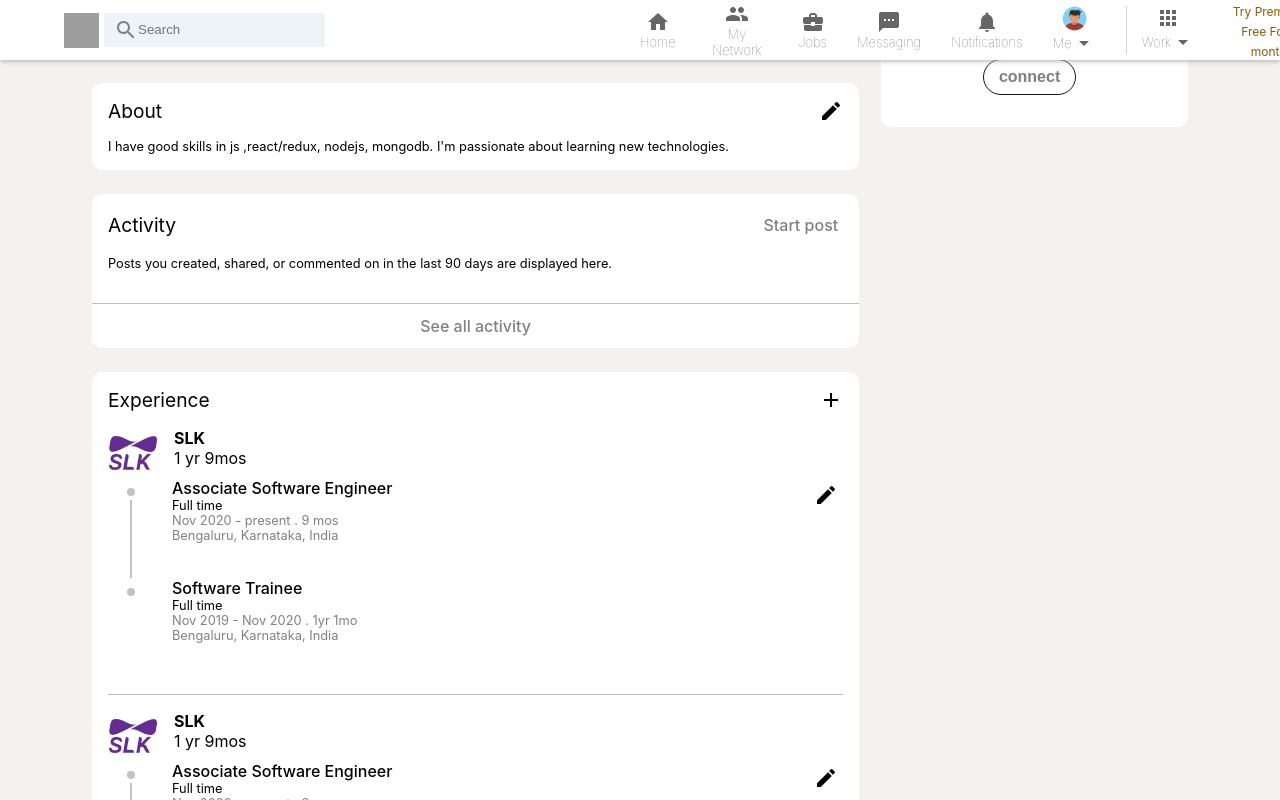
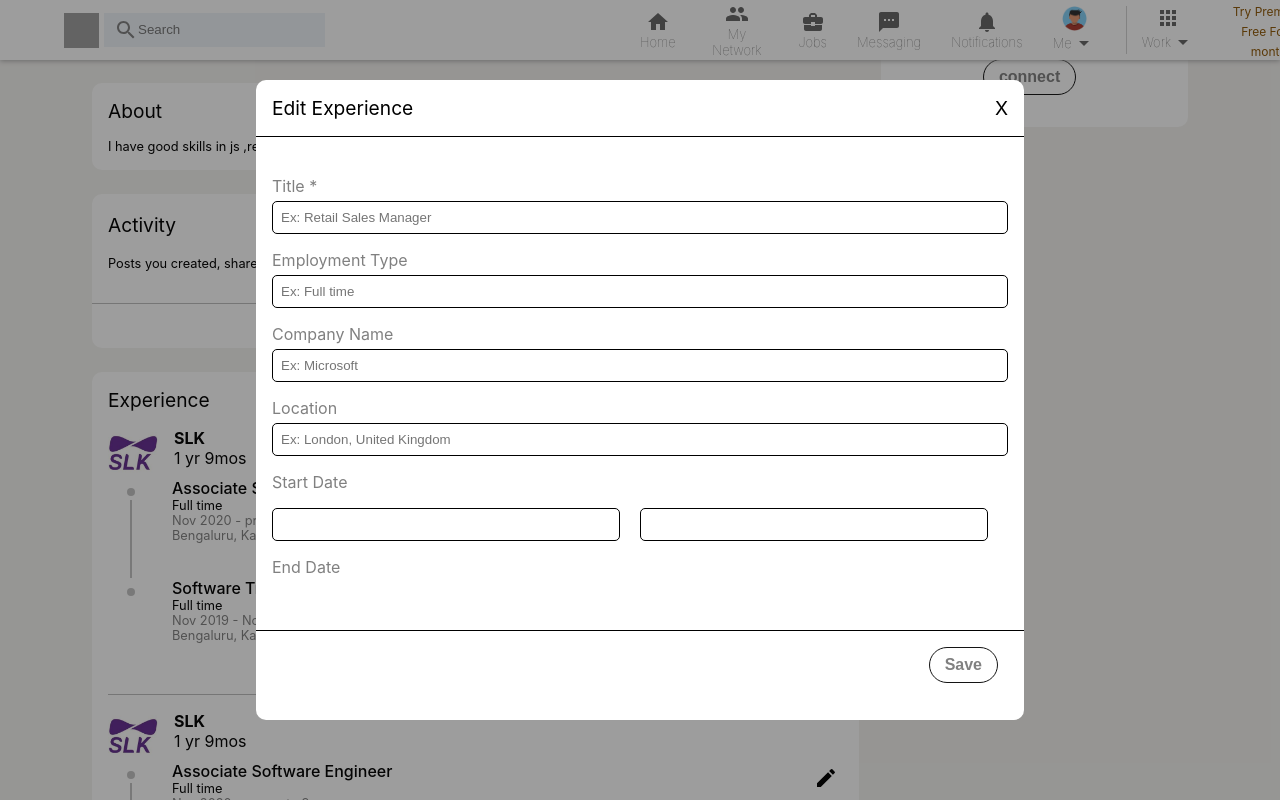
Before and after one commit to natesh245/Linkedin-clone-Ui, a React (Create React App) app: page / in a window 1280 px wide. Both pictures are taken after a click on the icon 831 px from the left and 1420 px from the top of the page. Shown: the part 1020-1820 px from the top of the page. Built offline with nearby package versions, Linux system fonts and the light colour scheme; grey boxes are pictures that could not be loaded.

Commit message:
added EditEducation and EditExperience

```diff
--- /dev/null
+++ b/src/Components/Profile/Education/Edit/EditEducation.css
@@ -0,0 +1,62 @@
+.edit-edu {
+  width: 100%;
+  padding: 1rem;
+}
+
+.edit-edu div.name {
+  display: flex;
+  justify-content: space-between;
+}
+
+.start-date-container .start-date,
+.end-date-container .end-date {
+  display: flex;
+
+  justify-content: flex-start;
+}
+
+.edit-edu label {
+  color: gray;
+  display: block;
+  text-align: left;
+  margin-bottom: 5px;
+}
+
+.edit-edu input {
+  width: 100%;
+
+  padding: 0.5rem;
+  border-radius: 5px;
+  border: 1px solid black;
+  outline: none;
+}
+
+.start-date input,
+.end-date input {
+  width: 50%;
+  margin-right: 20px;
+}
+
+.edit-edu input:focus {
+  outline: auto;
+}
+
+.description,
+.activity-and-societies {
+  position: relative;
+  margin: 1rem 0;
+}
+
+.description textarea,
+.activity-and-societies textarea {
+  /* position: absolute;
+    top: 10;
+    left: 0; */
+  resize: none;
+  width: 100%;
+  height: 100%;
+}
+
+.edit-edu div {
+  margin: 1rem 0;
+}
--- /dev/null
+++ b/src/Components/Profile/Education/Edit/EditEducation.js
@@ -0,0 +1,68 @@
+import React from "react";
+import "./EditEducation.css";
+
+function EditEducation(props) {
+  return (
+    <div className="edit-edu">
+      <div className="school">
+        <label htmlFor="schoolinput">School *</label>
+        <input
+          type="text"
+          id="school-input"
+          placeholder="Ex: Boston University"
+        ></input>
+      </div>
+      <div className="degree">
+        <label htmlFor="degree-input">Degree</label>
+        <input
+          type="text"
+          id="degree-input"
+          placeholder="Ex: Bachelor's"
+        ></input>
+      </div>
+      <div className="field-of-study">
+        <label htmlFor="field-of-study">Field Of Study</label>
+        <input
+          type="text"
+          id="field-of-study"
+          placeholder="Ex: Business"
+        ></input>
+      </div>
+      <div className="start-date-container">
+        <label htmlFor="start-date">Start Date</label>
+        <div className="start-date">
+          <input type="text" id="start-month"></input>
+          <input type="text" id="start-year"></input>
+        </div>
+      </div>
+      <div className="end-date-container">
+        <label htmlFor="end-date">End Date</label>
+        <div className="end-date">
+          <input type="text" id="end-month"></input>
+          <input type="text" id="end-year"></input>
+        </div>
+      </div>
+
+      <div className="grade">
+        <label htmlFor="grade-input">Grade </label>
+        <input id="grade-input" type="text"></input>
+      </div>
+      <div className="activity-and-societies">
+        <label htmlFor="activity-and-societies-input">
+          Activities And Societies
+        </label>
+        <textarea
+          id="activity-and-societies-input"
+          rows="1"
+          cols="60"
+        ></textarea>
+      </div>
+      <div className="description">
+        <label htmlFor="description-input">Description</label>
+        <textarea id="description-input" rows="1" cols="60"></textarea>
+      </div>
+    </div>
+  );
+}
+
+export default EditEducation;
--- a/src/Components/Profile/Education/Education.js
+++ b/src/Components/Profile/Education/Education.js
@@ -1,6 +1,9 @@
+import React, { useState } from "react";
 import "./Education.css";
 import AddIcon from "@material-ui/icons/Add";
 import CreateIcon from "@material-ui/icons/Create";
+import Dialog from "../../Dialog/Dialog";
+import EditEducation from "./Edit/EditEducation";
 
 const education = [
   {
@@ -15,11 +18,20 @@ const education = [
 ];
 
 function Education() {
+  const [isDialogOpen, setIsDialogOpen] = useState(false);
   return (
     <div className="profile-education">
       <div className="education-heading">
         <h2>Education</h2>
-        <AddIcon />
+        <AddIcon onClick={() => setIsDialogOpen(true)} />
+
+        <Dialog
+          title="Edit Education"
+          isOpen={isDialogOpen}
+          setIsDialogOpen={setIsDialogOpen}
+        >
+          <EditEducation />
+        </Dialog>
       </div>
       <div className="education-content">
         {education.map((edu) => {
--- /dev/null
+++ b/src/Components/Profile/Experience/EditExperience/EditExperience.css
@@ -0,0 +1,55 @@
+.edit-exp {
+  width: 100%;
+  padding: 1rem;
+}
+
+.start-date-container .start-date,
+.end-date-container .end-date {
+  display: flex;
+
+  justify-content: flex-start;
+}
+
+.edit-exp label {
+  color: gray;
+  display: block;
+  text-align: left;
+  margin-bottom: 5px;
+}
+
+.edit-exp input {
+  width: 100%;
+
+  padding: 0.5rem;
+  border-radius: 5px;
+  border: 1px solid black;
+  outline: none;
+}
+
+.start-date input,
+.end-date input {
+  width: 50%;
+  margin-right: 20px;
+}
+
+.edit-exp input:focus {
+  outline: auto;
+}
+
+.description {
+  position: relative;
+  margin: 1rem 0;
+}
+
+.description textarea {
+  /* position: absolute;
+      top: 10;
+      left: 0; */
+  resize: none;
+  width: 100%;
+  height: 100%;
+}
+
+.edit-exp div {
+  margin: 1rem 0;
+}
--- /dev/null
+++ b/src/Components/Profile/Experience/EditExperience/EditExperience.js
@@ -0,0 +1,71 @@
+import React from "react";
+import "./EditExperience.css";
+
+function EditExperience(props) {
+  return (
+    <div className="edit-exp">
+      <div className="title">
+        <label htmlFor="title-input">Title *</label>
+        <input
+          type="text"
+          id="title-input"
+          placeholder="Ex: Retail Sales Manager"
+        ></input>
+      </div>
+      <div className="employment-type">
+        <label htmlFor="employment-type-input">Employment Type</label>
+        <input
+          type="text"
+          id="employment-type-input"
+          placeholder="Ex: Full time"
+        ></input>
+      </div>
+      <div className="company-name">
+        <label htmlFor="company-name">Company Name</label>
+        <input
+          type="text"
+          id="company-name"
+          placeholder="Ex: Microsoft"
+        ></input>
+      </div>
+      <div className="location">
+        <label htmlFor="location">Location</label>
+        <input
+          type="text"
+          id="location"
+          placeholder="Ex: London, United Kingdom"
+        ></input>
+      </div>
+      <div className="start-date-container">
+        <label htmlFor="start-date">Start Date</label>
+        <div className="start-date">
+          <input type="text" id="start-month"></input>
+          <input type="text" id="start-year"></input>
+        </div>
+      </div>
+      <div className="end-date-container">
+        <label htmlFor="end-date">End Date</label>
+        <div className="end-date">
+          <input type="text" id="end-month"></input>
+          <input type="text" id="end-year"></input>
+        </div>
+      </div>
+
+      <div className="headline">
+        <label htmlFor="headline-input">Headline</label>
+        <input id="headline-input" type="text"></input>
+      </div>
+      <div className="industry">
+        <label htmlFor="industry-input">Industry</label>
+        <input id="industry-input" type="text"></input>
+      </div>
+
+      <div className="description">
+        <label htmlFor="description-input">Description</label>
+        <textarea id="description-input" rows="1" cols="60"></textarea>
+      </div>
+    </div>
+  );
+}
+
+export default EditExperience;
--- a/src/Components/Profile/Experience/Experience.js
+++ b/src/Components/Profile/Experience/Experience.js
@@ -1,7 +1,10 @@
 import "./Experience.css";
+import React, { useState } from "react";
 
 import AddIcon from "@material-ui/icons/Add";
 import CreateIcon from "@material-ui/icons/Create";
+import Dialog from "../../Dialog/Dialog";
+import EditExperience from "./EditExperience/EditExperience";
 
 const experience = [
   {
@@ -55,11 +58,20 @@ const experience = [
 ];
 
 function Experience() {
+  const [isDialogOpen, setIsDialogOpen] = useState(false);
   return (
     <div className="profile-experience">
       <div className="experience-heading">
         <h2>Experience</h2>
-        <AddIcon />
+        <AddIcon onClick={() => setIsDialogOpen(true)} />
+
+        <Dialog
+          title="Edit Experience"
+          isOpen={isDialogOpen}
+          setIsDialogOpen={setIsDialogOpen}
+        >
+          <EditExperience />
+        </Dialog>
       </div>
       <div className="experience-content">
         {experience.map((exp) => {
```
